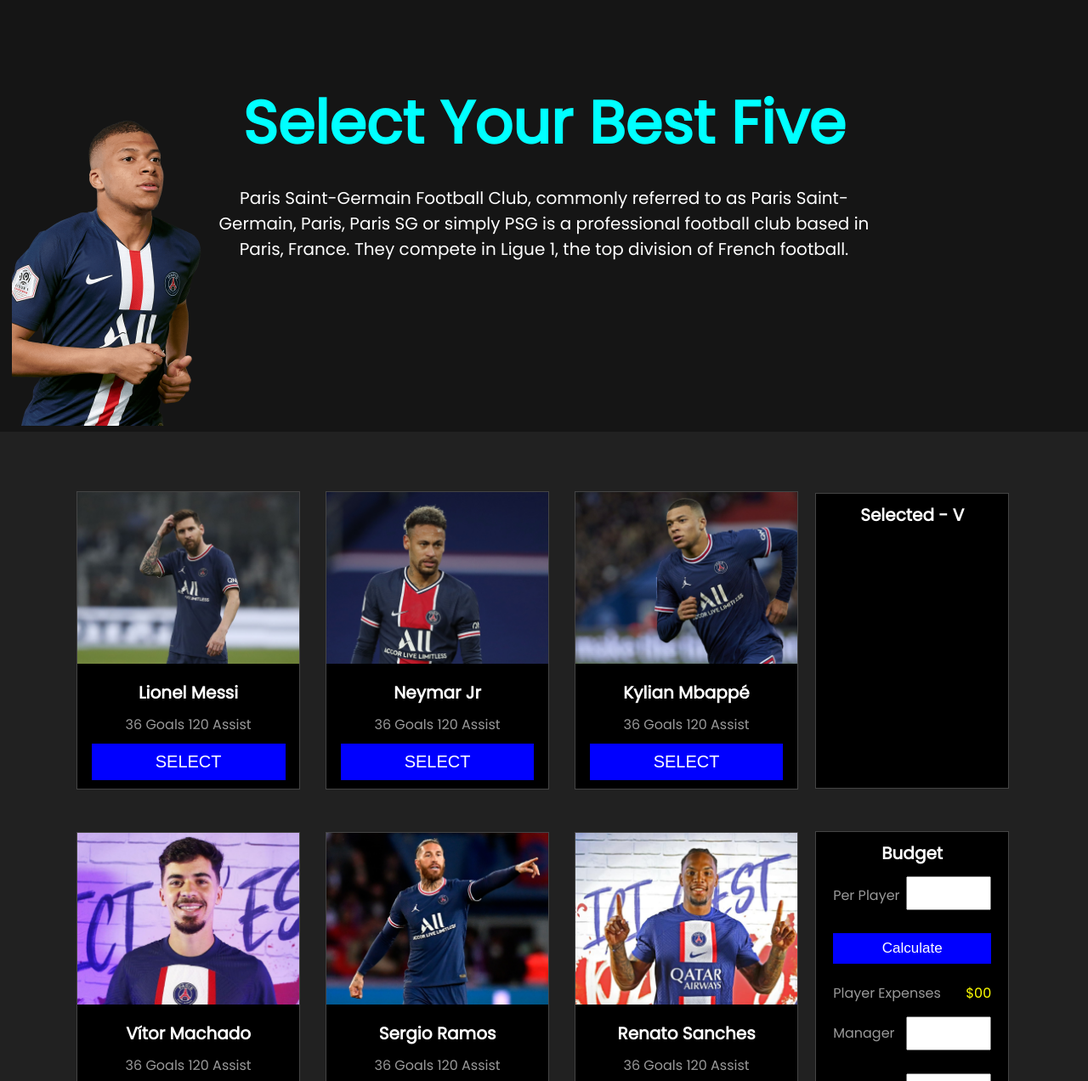
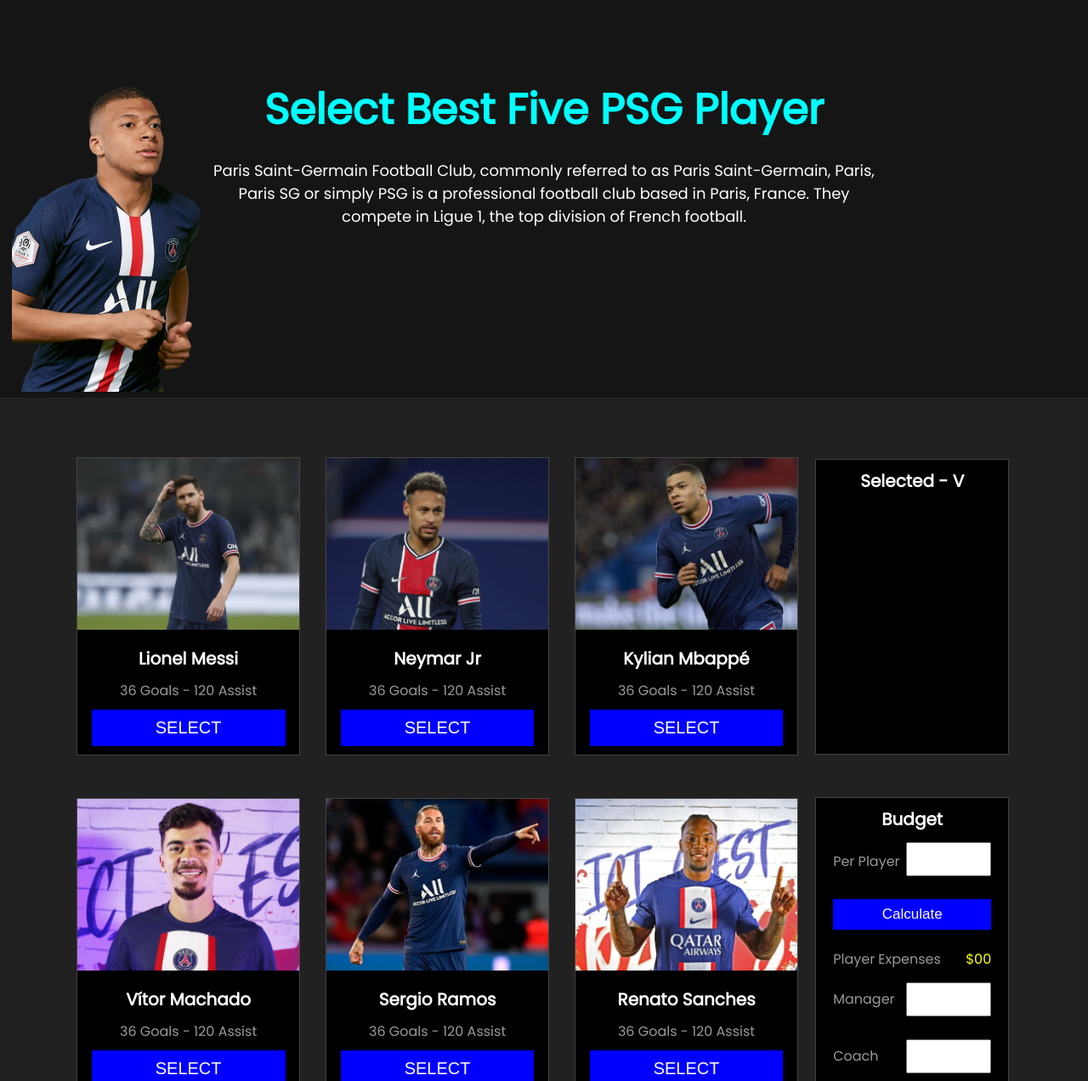
Before and after one commit to raju-miah/best-five-player-dom, a plain HTML site: page index.html in a window 1280 px wide. Shown: the part 108-1380 px from the top of the page at 85% size. Drawn offline with Linux system fonts and the light colour scheme.

Commit message:
added fix some text style

```diff
--- a/index.html
+++ b/index.html
@@ -18,7 +18,7 @@
                 <img src="images/banar-img.png" alt="aa">
             </div>
             <div class="header-text">
-                <h1>Select Your Best Five</h1>
+                <h1>Select Best Five PSG Player</h1>
                 <p>Paris Saint-Germain Football Club, commonly referred to as Paris Saint-Germain, Paris, Paris SG or
                     simply PSG is a professional football club based in Paris, France. They compete in Ligue 1, the top
                     division of French football.</p>
@@ -43,7 +43,7 @@
                                 </div>
                                 <div class="card_text">
                                     <h2 id="messi">Lionel Messi</h2>
-                                    <p>36 Goals 120 Assist</p>
+                                    <p>36 Goals - 120 Assist</p>
                                     <button id="btn-1">SELECT</button>
                                 </div>
                             </div>
@@ -53,7 +53,7 @@
                                 </div>
                                 <div class="card_text">
                                     <h2 id="neymar">Neymar Jr</h2>
-                                    <p>36 Goals 120 Assist</p>
+                                    <p>36 Goals - 120 Assist</p>
                                     <button id="btn-2">SELECT</button>
                                 </div>
                             </div>
@@ -63,7 +63,7 @@
                                 </div>
                                 <div class="card_text">
                                     <h2 id="mbappe">Kylian Mbappé</h2>
-                                    <p>36 Goals 120 Assist</p>
+                                    <p>36 Goals - 120 Assist</p>
                                     <button id="btn-3">SELECT</button>
                                 </div>
                             </div>
@@ -73,7 +73,7 @@
                                 </div>
                                 <div class="card_text">
                                     <h2 id="vitor">Vítor Machado</h2>
-                                    <p>36 Goals 120 Assist</p>
+                                    <p>36 Goals - 120 Assist</p>
                                     <button id="btn-4">SELECT</button>
                                 </div>
                             </div>
@@ -83,7 +83,7 @@
                                 </div>
                                 <div class="card_text">
                                     <h2 id="ramos">Sergio Ramos</h2>
-                                    <p>36 Goals 120 Assist</p>
+                                    <p>36 Goals - 120 Assist</p>
                                     <button id="btn-5">SELECT</button>
                                 </div>
                             </div>
@@ -93,7 +93,7 @@
                                 </div>
                                 <div class="card_text">
                                     <h2 id="renato">Renato Sanches</h2>
-                                    <p>36 Goals 120 Assist</p>
+                                    <p>36 Goals - 120 Assist</p>
                                     <button id="btn-6">SELECT</button>
                                 </div>
                             </div>
--- a/styles/style.css
+++ b/styles/style.css
@@ -36,13 +36,13 @@
 }
 
 header h1 {
-    font-size: 70px;
+    font-size: 50px;
     margin-bottom: 20px;
     color: aqua;
 }
 
 header p {
-    font-size: 20px;
+    font-size: 18px;
 }
 
 .header-img {
```
